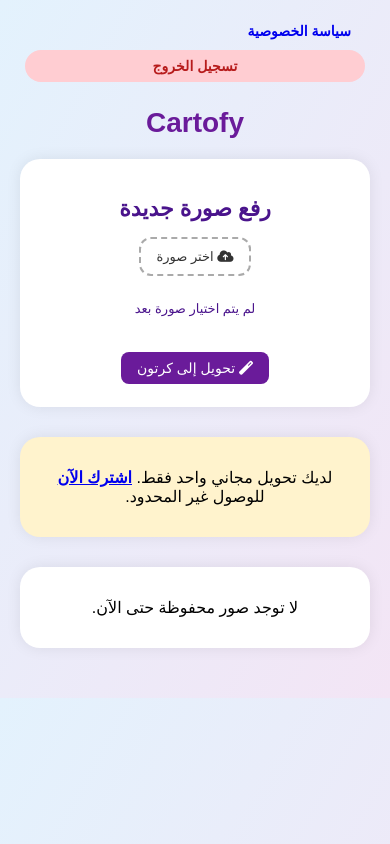
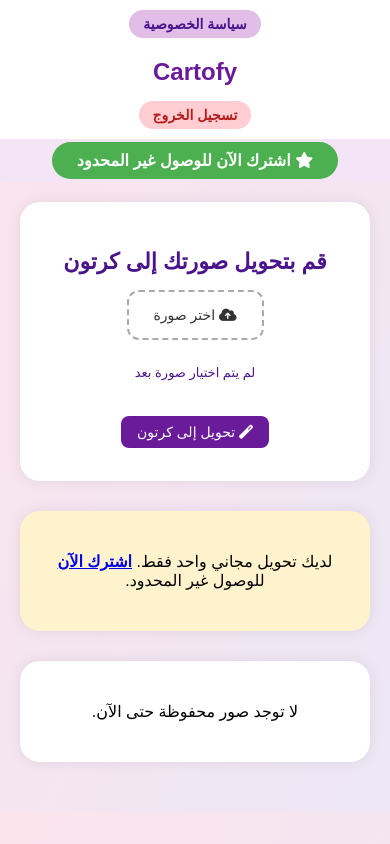
Before and after one commit to foad60412/cartofy-ai, a Flask app: page /dashboard in a window 390 px wide. Run offline with Flask 3, Linux system fonts and the light colour scheme; the visitor is signed in with stand-in values (Sample User, id 1); data that the repository does not hold is empty; some libraries are stand-ins or nearby versions.

Commit message:
admin-login and dashboard

```diff
--- a/templates/dashboard.html
+++ b/templates/dashboard.html
@@ -10,7 +10,7 @@
     body {
       margin: 0;
       font-family: 'Tajawal', sans-serif;
-      background: linear-gradient(to bottom right, #e3f2fd, #f3e5f5);
+      background: linear-gradient(to bottom right, #fce4ec, #ede7f6);
       direction: rtl;
     }
 
@@ -18,31 +18,37 @@
       display: flex;
       justify-content: space-between;
       align-items: center;
-      padding: 15px 25px;
-      flex-wrap: wrap;
+      padding: 10px 25px;
+      background-color: #fff;
+      box-shadow: 0 2px 10px rgba(0,0,0,0.08);
+    }
+
+    .logo {
+      font-size: 32px;
+      font-weight: bold;
+      color: #6a1b9a;
+      text-align: center;
+      flex: 1;
+    }
+
+    .header-left, .header-right {
+      display: flex;
+      align-items: center;
       gap: 10px;
     }
 
-    .logo {
-      text-align: center;
-      font-size: 36px;
-      font-weight: bold;
-      color: #6a1b9a;
-      margin-top: -20px;
-    }
-
-    .privacy-btn, .logout-btn {
-      padding: 8px 14px;
+    .btn-header {
+      padding: 6px 14px;
       border-radius: 20px;
       border: none;
       font-size: 14px;
-      text-decoration: none;
       cursor: pointer;
       font-weight: bold;
+      text-decoration: none;
       transition: 0.3s;
     }
 
-    .privacy-circle {
+    .privacy-btn {
       background-color: #e1bee7;
       color: #4a148c;
     }
@@ -51,10 +57,33 @@
       background-color: #ffcdd2;
       color: #b71c1c;
     }
-    .privacy-btn:hover, .logout-btn:hover {
-       opacity: 0.9;
+
+    .btn-header:hover {
+      opacity: 0.9;
       transform: scale(1.03);
-   }
+    }
+
+    .subscribe-bar {
+      background-color: #f3e5f5;
+      padding: 12px 25px;
+      text-align: center;
+    }
+
+    .subscribe-bar a {
+      background: #4caf50;
+      color: white;
+      padding: 10px 25px;
+      border-radius: 20px;
+      text-decoration: none;
+      font-weight: bold;
+      font-size: 16px;
+      transition: 0.3s;
+    }
+
+    .subscribe-bar a:hover {
+      background-color: #388e3c;
+    }
+
     .container {
       max-width: 850px;
       margin: auto;
@@ -85,7 +114,6 @@
 
     .custom-file-upload {
       border: 2px dashed #aaa;
-      display: inline-block;
       padding: 15px 25px;
       cursor: pointer;
       border-radius: 12px;
@@ -133,7 +161,6 @@
 
     .btn-danger:hover {
       background: #a31515;
-      transform: scale(1.05);
     }
 
     .image-card {
@@ -226,34 +253,16 @@
     @media (max-width: 768px) {
       .header-bar {
         flex-direction: column;
-        align-items: stretch;
+        gap: 10px;
       }
-
       .logo {
-        font-size: 28px;
-        margin-top: 0;
+        font-size: 24px;
+        margin: 10px 0;
       }
-
-      .privacy-circle, .logout-btn {
-        width: 100%;
-        text-align: center;
-        margin-bottom: 10px;
-      }
-
-      .card {
-        padding: 15px;
-      }
-
-      .custom-file-upload {
-        font-size: 13px;
-        padding: 10px 15px;
-      }
-
       .btn {
         font-size: 14px;
         padding: 8px 16px;
       }
-
       .btn-group {
         flex-direction: column;
         gap: 10px;
@@ -264,18 +273,27 @@
 <body>
 
   <div class="header-bar">
-    <a href="/privacy" class="privacy-btn">سياسة الخصوصية</a>
-    <form action="/logout" method="get">
-      <button class="logout-btn">تسجيل الخروج</button>
-    </form>
+    <div class="header-left">
+      <a href="/privacy" class="btn-header privacy-btn">سياسة الخصوصية</a>
+    </div>
+    <div class="logo">Cartofy</div>
+    <div class="header-right">
+      <form action="/logout" method="get">
+        <button class="btn-header logout-btn">تسجيل الخروج</button>
+      </form>
+    </div>
   </div>
 
-  <div class="logo">Cartofy</div>
+  {% if plan == 'free' %}
+  <div class="subscribe-bar">
+    <a href="/pay"><i class="fas fa-star"></i> اشترك الآن للوصول غير المحدود</a>
+  </div>
+{% endif %}
 
   <div class="container">
 
     <div class="card">
-      <h3>رفع صورة جديدة</h3>
+      <h3>قم بتحويل صورتك إلى كرتون</h3>
       <form class="upload-form" action="/upload" method="post" enctype="multipart/form-data" onsubmit="showOverlay();">
         <label for="file-upload" class="custom-file-upload">
           <i class="fas fa-cloud-upload-alt"></i> اختر صورة
```
Also changed, not shown: templates/admin.html (+84 -33 lines).
